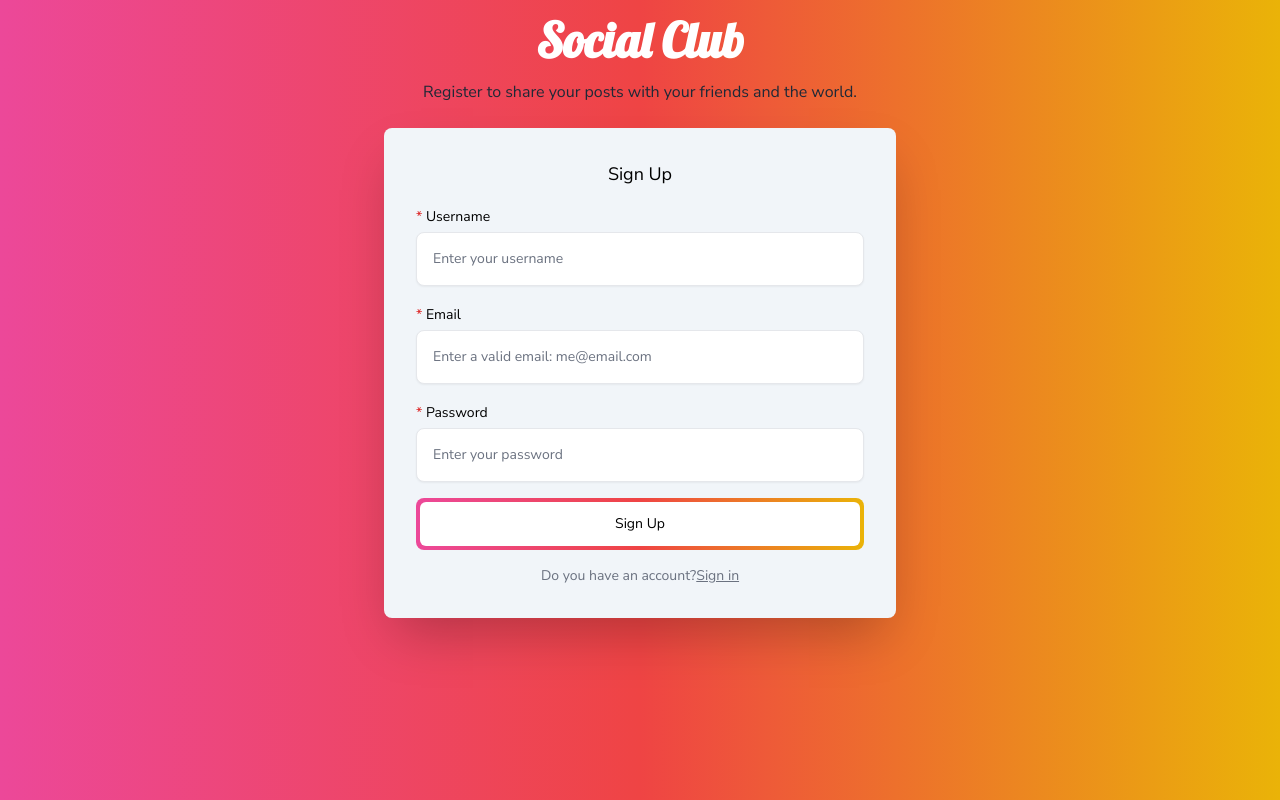
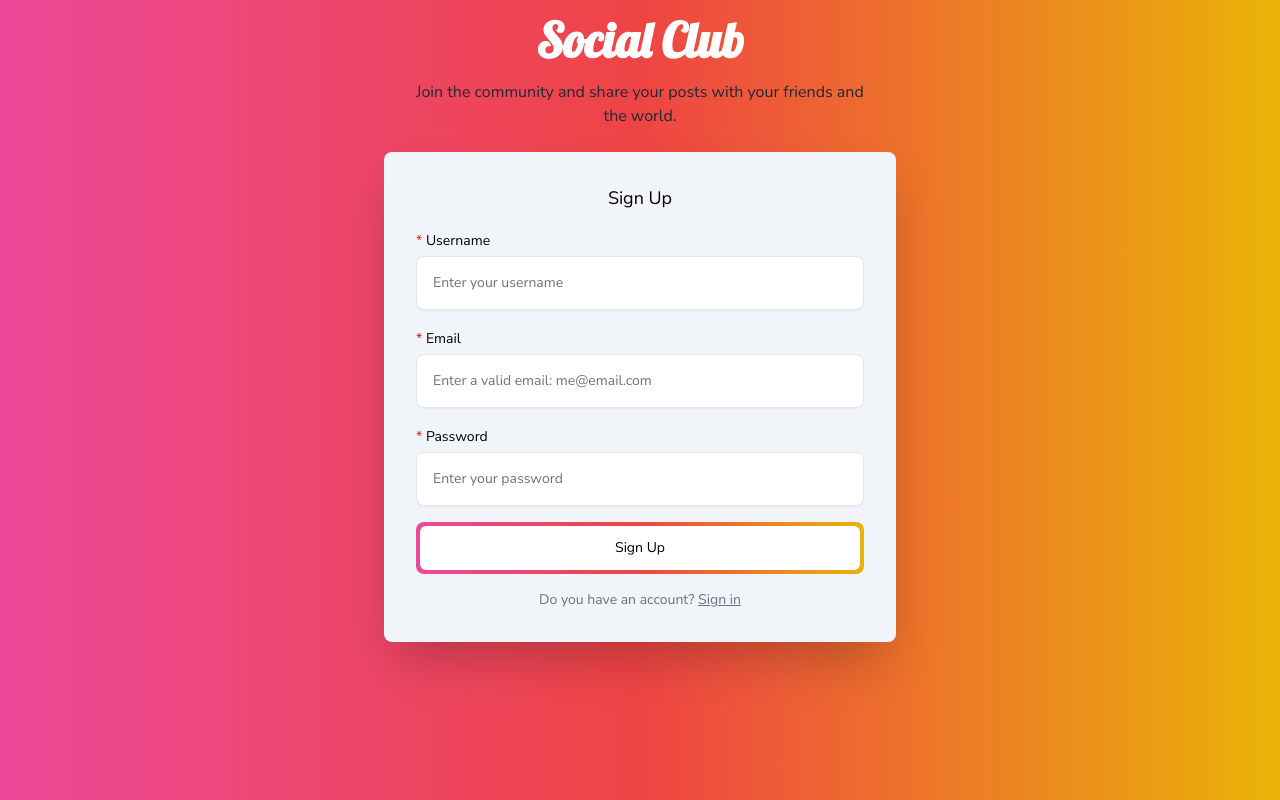
Before and after one commit to devkovmtl/socialize-client, a React (Create React App) app: page /register in a window 1280 px wide. Built offline with nearby package versions, Linux system fonts and the light colour scheme.

Commit message:
quick fixe

```diff
--- a/src/pages/Register.js
+++ b/src/pages/Register.js
@@ -13,7 +13,6 @@ const Register = () => {
   const {
     register,
     handleSubmit,
-    watch,
     formState: { errors },
   } = useForm();
 
@@ -26,7 +25,7 @@ const Register = () => {
       <div className='max-w-lg mx-auto'>
         <PageTitle title='Social Club' color='text-white' />
         <PageDescription
-          description='Register to share your posts with your friends and the world.'
+          description='Join the community and share your posts with your friends and the world.'
           color='text-gray-800'
         />
         <form
@@ -115,7 +114,7 @@ const Register = () => {
           </button>
 
           <p className='text-sm text-center text-gray-500'>
-            Do you have an account?
+            Do you have an account?{' '}
             <Link className='underline' to='/login'>
               Sign in
             </Link>
```
